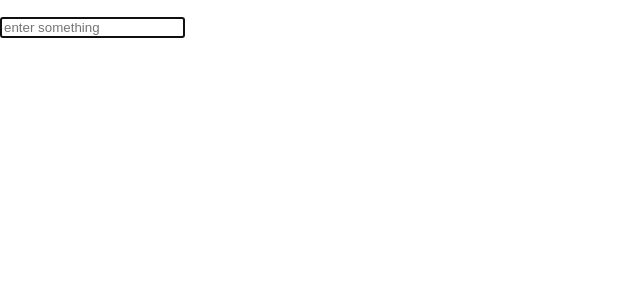
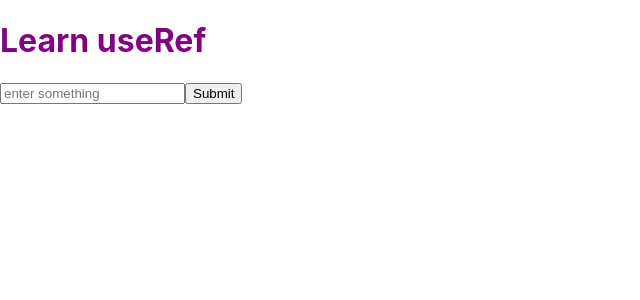
Before and after one commit to faima-ahmed/Hooks, a React (Create React App) app: page / in a window 1280 px wide. Shown: the top 300 px of the page, without its empty margins (0-640 px from the left). Built offline with nearby package versions, Linux system fonts and the light colour scheme.

Commit message:
update-code

```diff
--- a/src/components/UseForm.js
+++ b/src/components/UseForm.js
@@ -2,14 +2,24 @@ import React, { useEffect, useRef } from 'react';
 
 function UseForm(props) {
 const inputRef= useRef(null);
+const headerRef= useRef(null);
 
     useEffect(() =>{
-       inputRef.current.focus();
+       headerRef.current.style.color='purple'
     }, [])
+
+    let handleInput=()=>{
+        inputRef.current.focus();
+        inputRef.current.value='1000';
+        inputRef.current.style.background='gray'
+
+    }
     return (
         <div>
+            <h1 ref={headerRef}>Learn useRef</h1>
            <p>
             <input ref={inputRef} type='text' placeholder='enter something'/>
+            <button onClick={handleInput}>Submit</button>
             </p>
         </div>
     );
```
